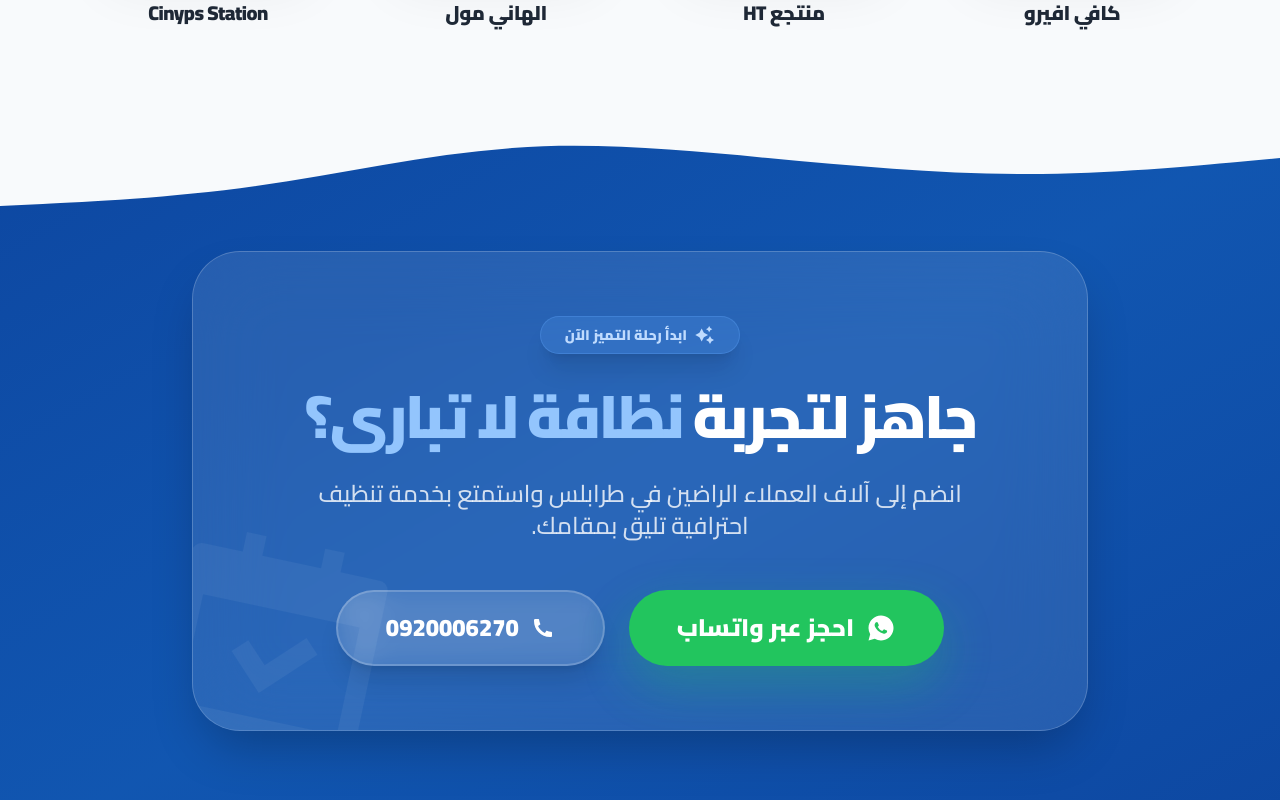
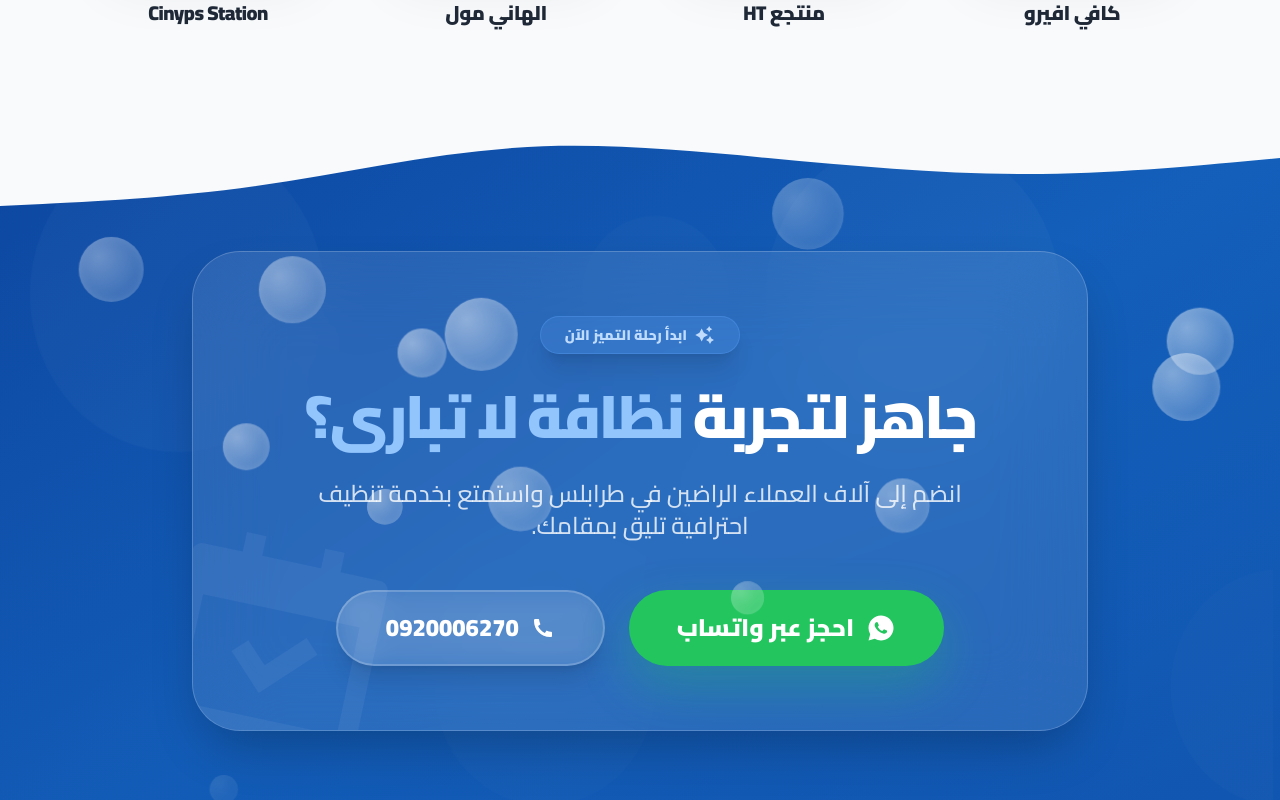
Before and after one commit to mohaimenalqadi/ragawaa, a Next.js app: page / in a window 1280 px wide. Shown: the part 5220-6020 px from the top of the page. Built offline with nearby package versions, Linux system fonts and the light colour scheme.

Commit message:
Design: Synchronized CTA section visuals with No Compromise section (glassy bubbles + slogan-banner)

```diff
--- a/pages/index.jsx
+++ b/pages/index.jsx
@@ -375,10 +375,10 @@ export default function Home() {
             </section>
 
             {/* CTA Section */}
-            <section className="py-32 bg-[#0D47A1] relative overflow-hidden">
+            <section className="py-32 bg-[#0D47A1] slogan-banner relative overflow-hidden">
                 {/* Background Effects */}
                 <div className="absolute inset-0 bg-gradient-to-br from-[#0D47A1] via-[#1565C0] to-[#0D47A1] opacity-50" />
-                <BubbleDecoration count={12} />
+                <BubbleDecoration count={15} color="bubble" />
 
                 {/* Top Divider */}
                 <ShapeDivider type="foam" position="top" color="#F8FAFC" height="120px" />
```
